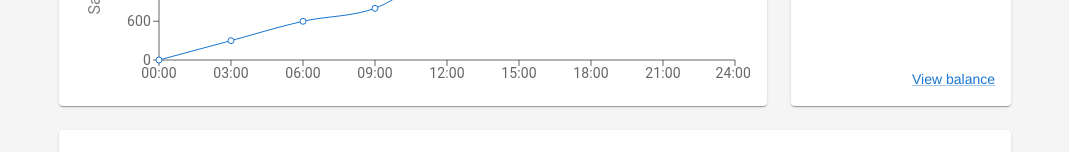
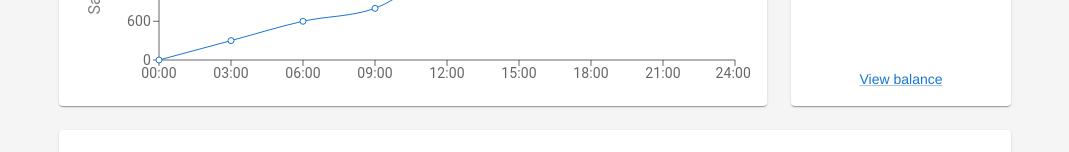
Before and after one commit to devJuanAlbeiro/visual-testing-percy, a React (Vite) app: page / in a window 1280 px wide. Shown: the part 372-524 px from the top of the page, without its empty margins (105-1174 px from the left). Built offline with nearby package versions, Linux system fonts and the light colour scheme.

Commit message:
New Demo Percy

```diff
--- a/src/App/CustomContainer/Deposits.tsx
+++ b/src/App/CustomContainer/Deposits.tsx
@@ -30,7 +30,7 @@ export default function Deposits() {
         data-testid="view-balance-deposits-link"
         sx={{
           display: "flex",
-          justifyContent: "flex-end",
+          justifyContent: "center",
         }}
       >
         <Link color="primary" href="#" onClick={preventDefault}>
```
